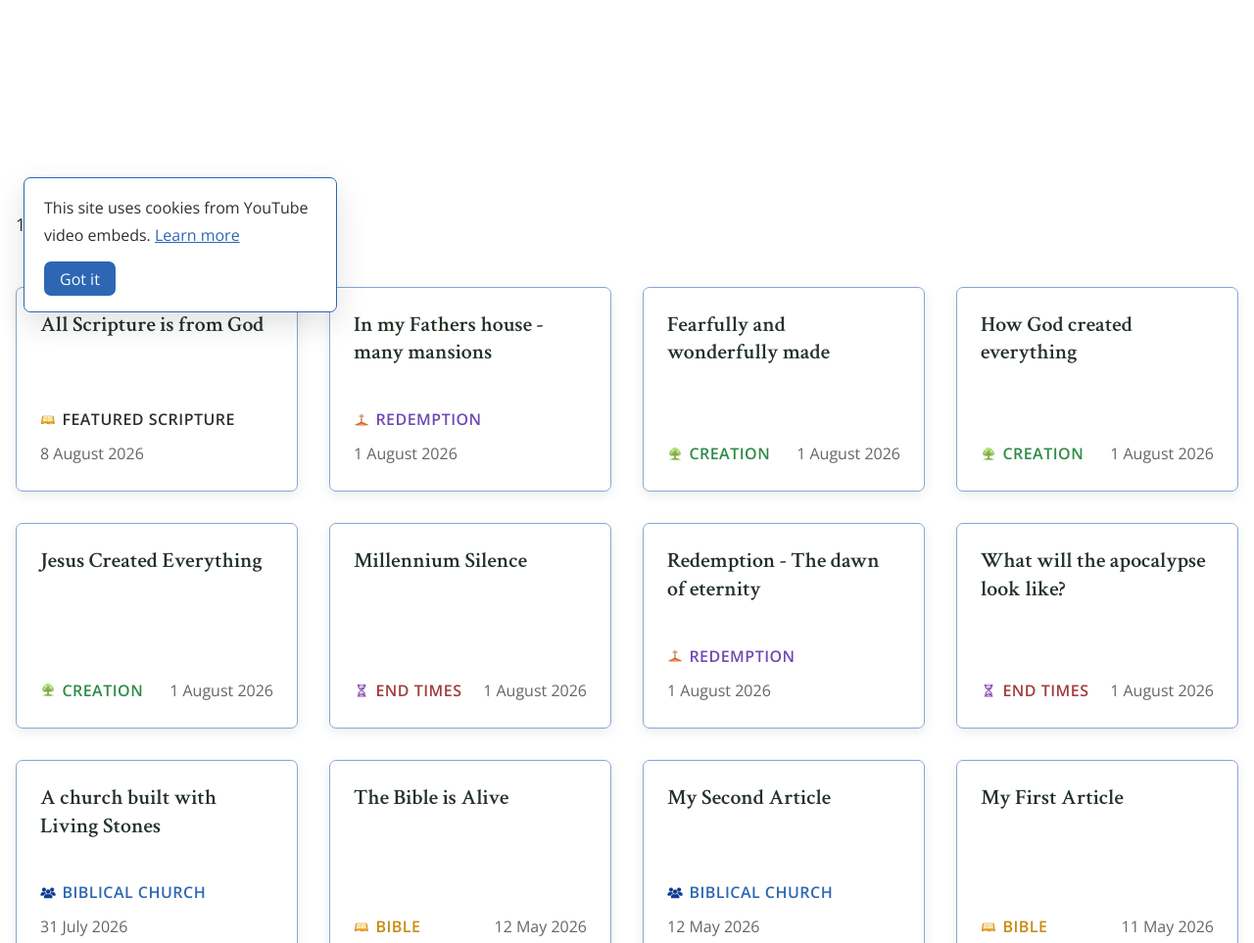
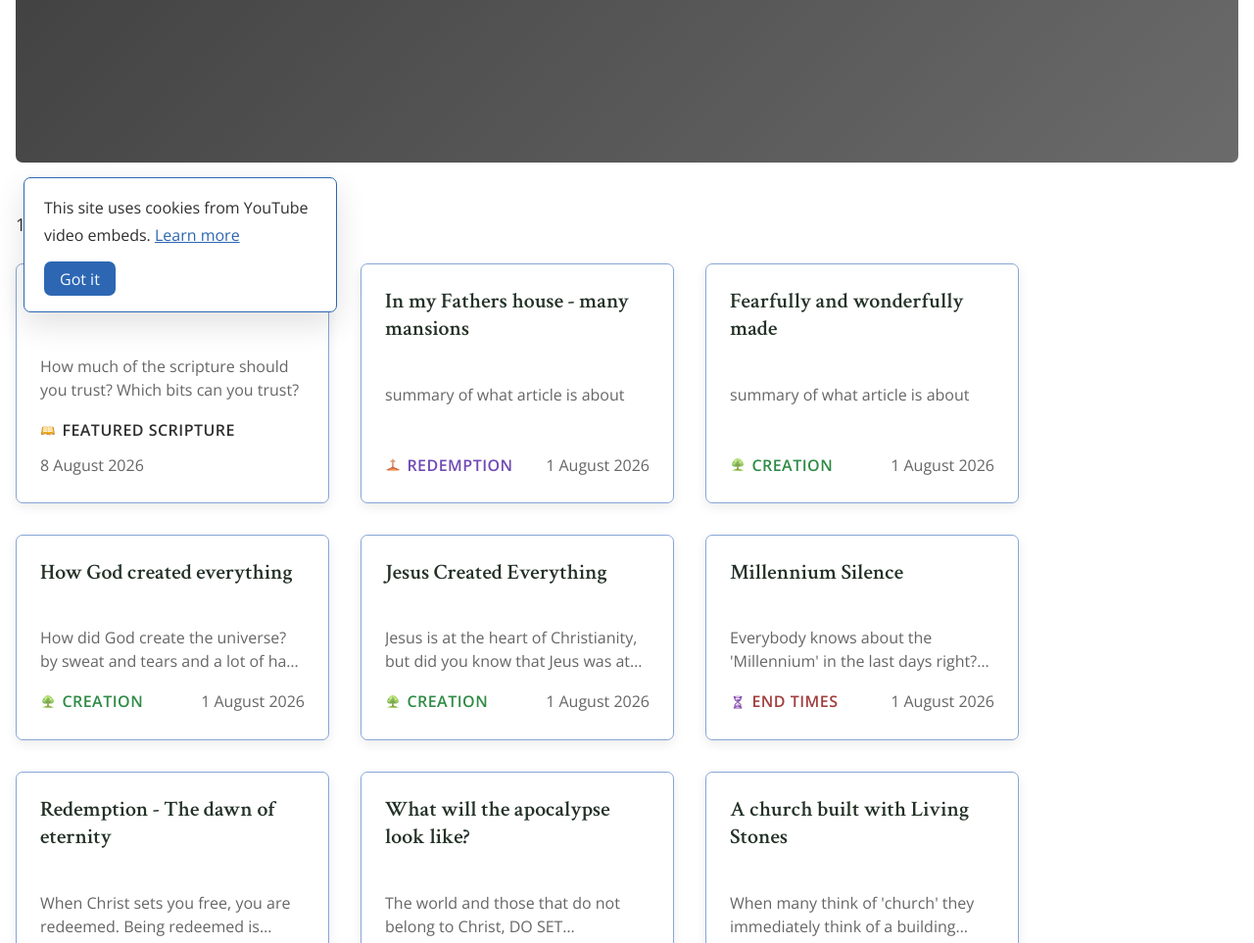
Before and after one commit to Major-Linux/biblicallyfaithful, an Eleventy site: page articles.njk in a window 1280 px wide. Shown: the part 457-1420 px from the top of the page at 98% size. Built offline with nearby package versions, Linux system fonts and the light colour scheme; Eleventy itself is replaced by a stand-in of ours; files that its build step writes are made by us from their sources; no server answers; what js-yaml, markdown-it-callouts would draw is missing.

Commit message:
Fix line-clamp height calculation for article synopsis, add neutral category header for All Articles, cap card grid widths, add spacing below section headings

```diff
--- a/_includes/components/latest-articles.njk
+++ b/_includes/components/latest-articles.njk
@@ -16,6 +16,9 @@
           {% endfor %}
           <a href="{{ post.url }}" class="article-card">
             <h3>{{ post.data.title }}</h3>
+            {% if post.data.synopsis %}
+              <p class="article-card__synopsis">{{ post.data.synopsis }}</p>
+            {% endif %}
             <div class="article-card__meta">
               <span class="article-card__category article-card__category--{{ categoryTag }}">
                 <img src="/assets/images/icons/category-{{ categoryTag }}.png" alt="">
--- a/articles.njk
+++ b/articles.njk
@@ -3,7 +3,7 @@ layout: layouts/base.njk
 title: Articles
 ---
 <div class="container">
-  <div class="category-header">
+  <div class="category-header category-header--neutral">
     <h1>All Articles</h1>
   </div>
 
@@ -19,6 +19,9 @@ title: Articles
       {% endfor %}
       <a href="{{ post.url }}" class="article-card">
         <h3>{{ post.data.title }}</h3>
+        {% if post.data.synopsis %}
+          <p class="article-card__synopsis">{{ post.data.synopsis }}</p>
+        {% endif %}
         <div class="article-card__meta">
           <span class="article-card__category article-card__category--{{ categoryTag }}">
             <img src="/assets/images/icons/category-{{ categoryTag }}.png" alt="">
--- a/articles/what-will-the-apocalypse.md
+++ b/articles/what-will-the-apocalypse.md
@@ -2,7 +2,7 @@
 title: What will the apocalypse look like?
 date: 2026-08-01
 image: /assets/images/end-times.jpg
-synopsis: Everybody knows about the 'Millennium' in the last days right? Well the bible is curiously silent on this issue, apart from one place, and not to be taken literally?
+synopsis: The world and those that do not belong to Christ, DO SET THEMSELVES against Him and his anointed. That is true from the first century to this current one.
 tags:
   - articles
   - end-times
--- a/assets/css/components.css
+++ b/assets/css/components.css
@@ -227,11 +227,15 @@
     margin: 0;
 }
 
-.related-card__synopsis {
+.article-card__synopsis {
     font-size: var(--text-sm);
     color: var(--color-text-muted);
-    margin: 0;
-    flex-grow: 1;
+    line-height: 1.5;
+    margin: var(--space-2) 0 0;
+    display: -webkit-box;
+    -webkit-line-clamp: 2;
+    -webkit-box-orient: vertical;
+    overflow: hidden;
 }
 
 .related-card__category {
@@ -285,6 +289,7 @@
     justify-content: space-between;
     flex-wrap: wrap;
     gap: var(--space-2);
+    margin-bottom: var(--space-4);
 }
 
 .section-heading h2 {
@@ -848,6 +853,11 @@
     background: linear-gradient(135deg, var(--color-featured-scripture), var(--color-featured-scripture-border));
 }
 
+.category-header--neutral {
+    background: linear-gradient(135deg, var(--color-neutral), var(--color-neutral-border));
+}
+
+
 /*==================================================
   ARTICLE CARDS
 ==================================================*/
@@ -875,10 +885,10 @@
 
 .latest-grid {
     display: grid;
-    grid-template-columns: repeat(auto-fit, minmax(280px, 1fr));
+    grid-template-columns: repeat(auto-fill, minmax(240px, 320px));
     gap: var(--space-4);
-    margin-top: var(--space-5);
 }
+
 
 .article-card h3 {
     margin: 0 0 var(--space-3);
@@ -920,6 +930,7 @@
     color: var(--color-text-muted);
     margin: 0;
 }
+
 
 /* ── Category text colours ── */
 .article-card__category--bible {
--- a/assets/css/variables.css
+++ b/assets/css/variables.css
@@ -58,6 +58,10 @@
   /* Colour Accents */
   --color-accent: #2d67b3;
   --color-accent-contrast: #f7fbff;
+
+  /* All Articles (neutral) */
+    --color-neutral: #3a3a3a;
+    --color-neutral-border: #6b6b6b;
 
 
   /* Fonts */
@@ -179,4 +183,8 @@
   --color-endtimes-bg: #321d1d;
   --color-endtimes-border: #6d3a3a;
 
+  /* All Articles (neutral) */
+    --color-neutral: #6b6b6b;
+    --color-neutral-border: #9a9a9a;
+
 }
```
Also changed, not shown: _includes/layouts/category.njk (+6 -1 lines).
